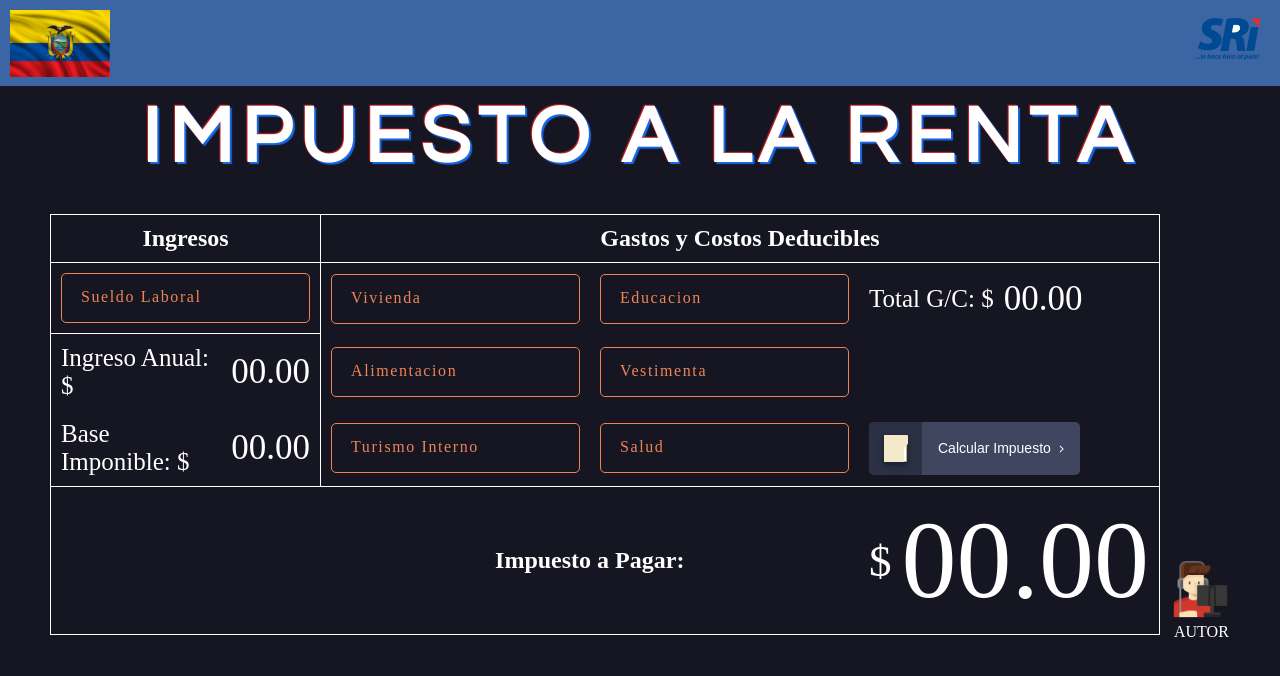
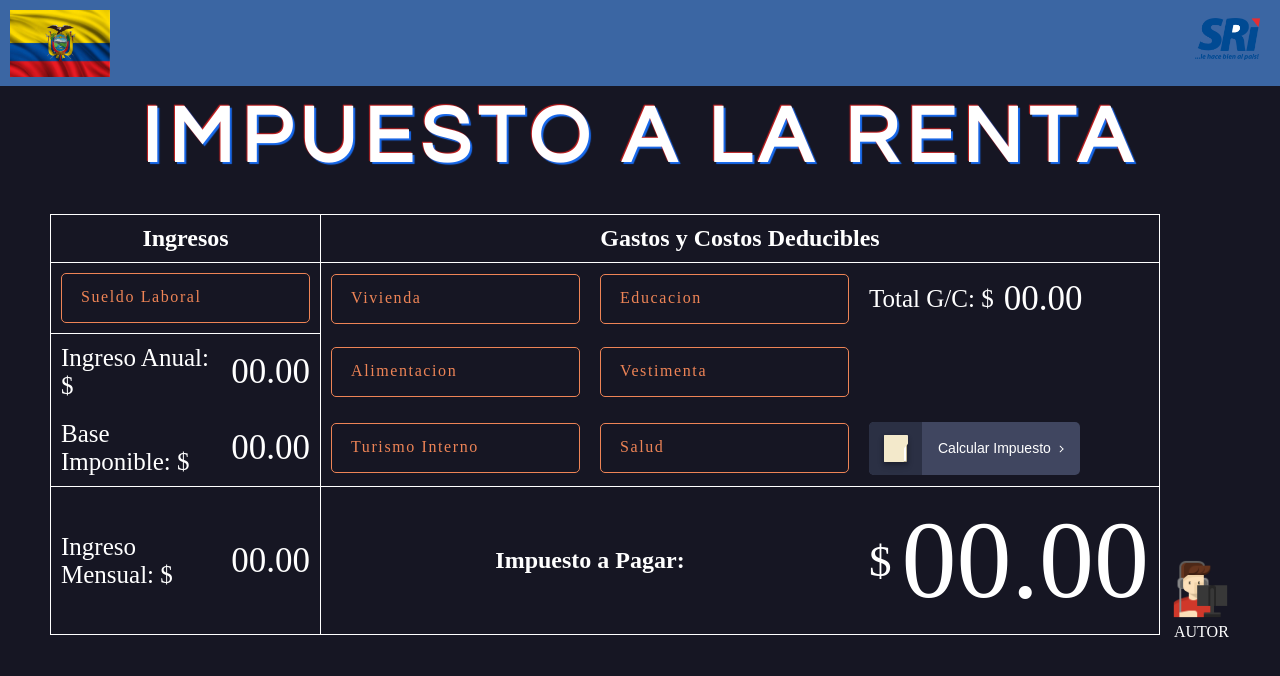
Before and after one commit to C-A-L-E-L/Calcular_ImpuestoRenta_P62, a plain HTML site: page index.html in a window 1280 px wide. Drawn offline with Linux system fonts and the light colour scheme.

Commit message:
Agregar ingreso mensual y resaltar impuesto a final

```diff
--- a/index.html
+++ b/index.html
@@ -22,7 +22,6 @@
             <tr>
                 <th  style="border-right: 1px solid white; border-bottom: 1px solid white;"><h2>Ingresos</h2></th>
                 <th colspan="3" style="border-bottom: 1px solid white;"><h2>Gastos y Costos Deducibles</h2></th>
-
             </tr>
 
             <tr>
@@ -121,7 +120,12 @@
             </tr>
 
             <tr style=" border: 1px solid white;">
-                <td></td>
+                <td style="border-right: 1px solid white;"">
+                    <div class="total">
+                        <p>Ingreso Mensual: $ </p>
+                        <span class="resultados" id="totalMensual">00.00</span>
+                    </div>
+                </td>
                 <th colspan="2"><h2>Impuesto a Pagar:</h2></th>
                 <td>
                     <div class="total">
--- a/js/impuestoRenta.js
+++ b/js/impuestoRenta.js
@@ -47,6 +47,7 @@ function obtenerSalario(input) {
     var sueldoA = numeroDecimal * 12;
     console.log("anual: " + sueldoA);
 
+    setSpan("totalMensual", numeroDecimal);
     setSpan("totalIngresos", sueldoA);
 }
 
@@ -203,6 +204,9 @@ function calcularImpuesto() {
     console.log("ImpuestoFinal: " + impuestoTotal)
 
     setSpan("impuestoR", impuestoTotal);
+
+    var nesSpan = document.getElementById("impuestoR");
+    nesSpan.style.color ="green"
 }
 
 /**
```
